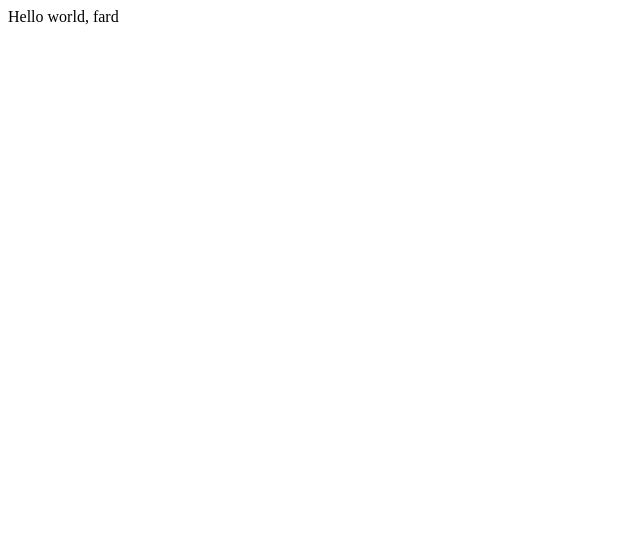
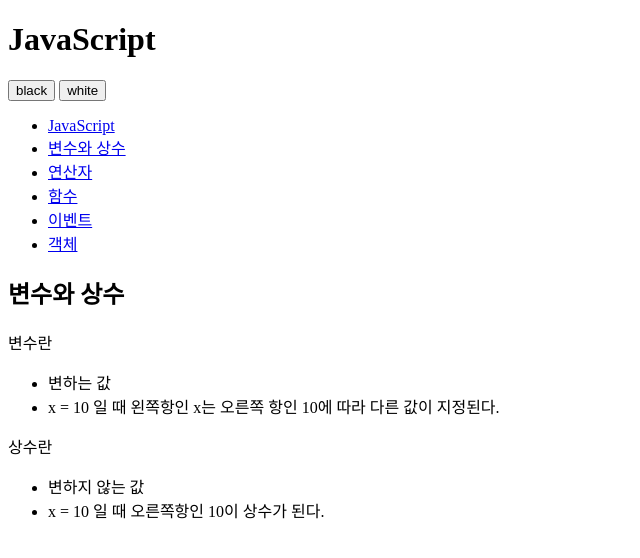
Before and after one commit to bugsnod/opentutorials-fard, a plain HTML site: page index.html in a window 1280 px wide. Shown: the whole page, without its empty margins (0-640 px from the left). Drawn offline with Linux system fonts and the light colour scheme.

Commit message:
change index.html

```diff
--- a/index.html
+++ b/index.html
@@ -1,19 +1,66 @@
 <!DOCTYPE html>
-<html lang="en">
+<html>
 	<head>
 		<meta charset="utf-8" />
-		<!-- Always force latest IE rendering engine (even in intranet) & Chrome Frame
-		Remove this if you use the .htaccess -->
-		<meta http-equiv="X-UA-Compatible" content="IE=edge,chrome=1" />
-		<title>index</title>
-		<meta name="description" content="" />
-		<meta name="author" content="egoing" />
-		<meta name="viewport" content="width=device-width; initial-scale=1.0" />
-		<!-- Replace favicon.ico & apple-touch-icon.png in the root of your domain and delete these references -->
-		<link rel="shortcut icon" href="/favicon.ico" />
-		<link rel="apple-touch-icon" href="/apple-touch-icon.png" />
 	</head>
-	<body>
-		Hello world, fard
+	<body id="body">
+		<div>
+			<header>
+				<h1>JavaScript</h1>
+			</header>
+			<div id="toolbar">
+				<input type="button" value="black" />
+				<input type="button" value="white" />
+			</div>
+			<nav>
+				<ul>
+					<li>
+						<a href="http://opentutorials.org/course/49/17">JavaScript</a>
+					</li>
+					<li>
+						<a href="http://opentutorials.org/course/49/16">변수와 상수</a>
+					</li>
+					<li>
+						<a href="http://opentutorials.org/course/49/18">연산자</a>
+					</li>
+					<li>
+						<a href="http://opentutorials.org/course/49/19">함수</a>
+					</li>
+					<li>
+						<a href="http://opentutorials.org/course/49/20">이벤트</a>
+					</li>
+					<li>
+						<a href="http://opentutorials.org/course/49/21">객체</a>
+					</li>
+				</ul>
+			</nav>
+			<article>
+				<h2>변수와 상수</h2>
+				<div>
+					<p>
+						변수란
+					</p>
+					<ul>
+						<li>
+							변하는 값
+						</li>
+						<li>
+							x = 10 일 때 왼쪽항인 x는 오른쪽 항인 10에 따라 다른 값이 지정된다.
+						</li>
+					</ul>
+					<p>
+						상수란
+					</p>
+					<ul>
+						<li>
+							변하지 않는 값
+						</li>
+						<li>
+							x = 10 일 때 오른쪽항인 10이 상수가 된다.
+						</li>
+					</ul>
+				</div>
+			</article>
+		</div>
 	</body>
 </html>
```
